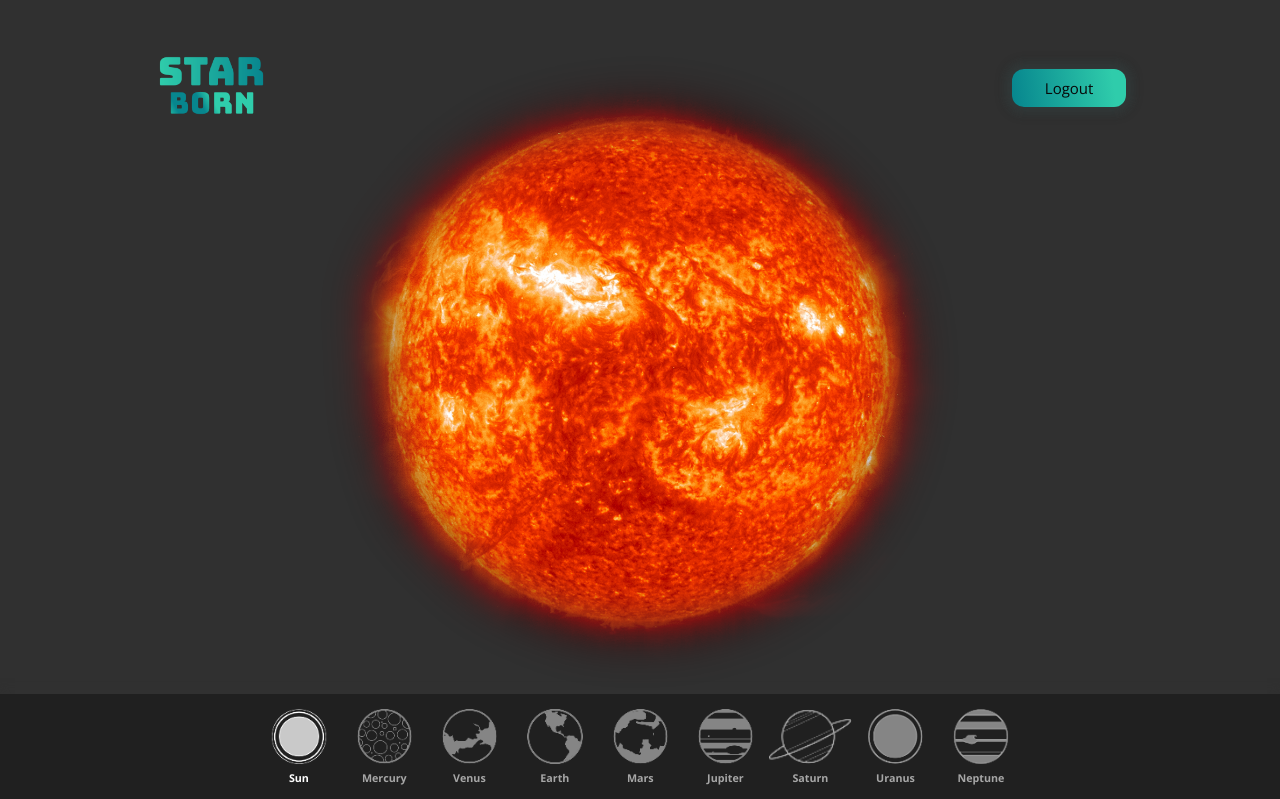
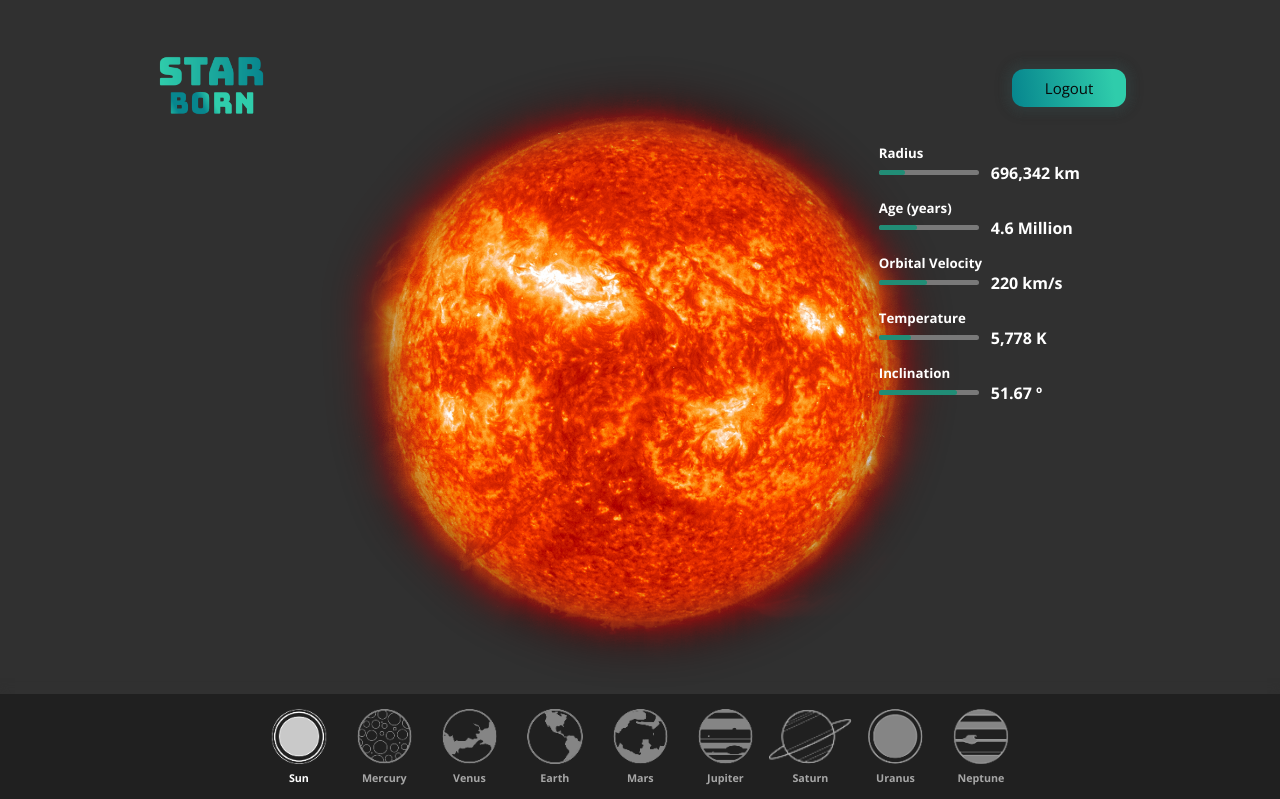
Before and after one commit to andre-silva-14/starborn, a Django app: page / in a window 1280 px wide. Shown: the top 799 px of the page. Run offline with Django 3.2, Linux system fonts and the light colour scheme; the visitor is signed in with stand-in values (Sample User, id 1); style sheets or scripts are compiled from the project's sources.

Commit message:
Add Stat bars functionality

```diff
--- a/starborn/static/styles/styles.scss
+++ b/starborn/static/styles/styles.scss
@@ -123,6 +123,36 @@ nav{
     justify-content: center;
 }
 
+.stats-list {
+    position: absolute;
+    top: 18vh;
+    right: 200px;
+
+    div{
+        margin-bottom: 1.5vh;
+    }
+}
+
+.stat {
+    display: flex;
+}
+
+.stat-bar {
+    display: inline-block;
+    width: 100px;
+    height: 5px;
+    border-radius: 3px;
+    margin-top: 8px;
+    margin-right: 12px;
+    background-color: rgb(121, 121, 121);
+
+    div {
+        height: 100%;
+        border-radius: 6px;
+        background-color: rgb(33, 141, 118);
+    }
+}
+
 /* Desktop Styles */
 @media only screen and (min-width: 1140px){
     .inner-content {
--- a/starborn/templates/index.html
+++ b/starborn/templates/index.html
@@ -28,9 +28,58 @@
             </div>
         {% else %}
             <div class="auth-content">
-                <div class="main-picture">
-                    <img src="{% static 'images/sun.png' %}" alt="Sun Picture">
-                </div>
+                {% block main-view %}
+                    <div class="main-picture">
+                        <img src="{% static 'images/sun.png' %}" alt="Sun Picture">
+                    </div>
+                    <div class="stats-list">
+                        <div>
+                            <h5>Radius</h5>
+                            <div class="stat">
+                                <div class="stat-bar">
+                                    <div style="width: 26%;"></div>
+                                </div>
+                                <h4>696,342 km</h4>
+                            </div>
+                        </div>
+                        <div>
+                            <h5>Age (years)</h5>
+                            <div class="stat">
+                                <div class="stat-bar">
+                                    <div style="width: 38%;"></div>
+                                </div>
+                                <h4>4.6 Million</h4>
+                            </div>
+                        </div>
+                        <div>
+                            <h5>Orbital Velocity</h5>
+                            <div class="stat">
+                                <div class="stat-bar">
+                                    <div style="width: 48%;"></div>
+                                </div>
+                                <h4>220 km/s</h4>
+                            </div>
+                        </div>
+                        <div>
+                            <h5>Temperature</h5>
+                            <div class="stat">
+                                <div class="stat-bar">
+                                    <div style="width: 32%;"></div>
+                                </div>
+                                <h4>5,778 K</h4>
+                            </div>
+                        </div>
+                        <div>
+                            <h5>Inclination</h5>
+                            <div class="stat">
+                                <div class="stat-bar">
+                                    <div style="width: 78%;"></div>
+                                </div>
+                                <h4>51.67 º</h4>
+                            </div>
+                        </div>
+                    </div>
+                {% endblock %}
                 <nav class="bottom-nav">
                     <a href="/" class="active">
                         <img src="{% static 'images/sun-icon.png' %}" alt="Sun Icon">
```
